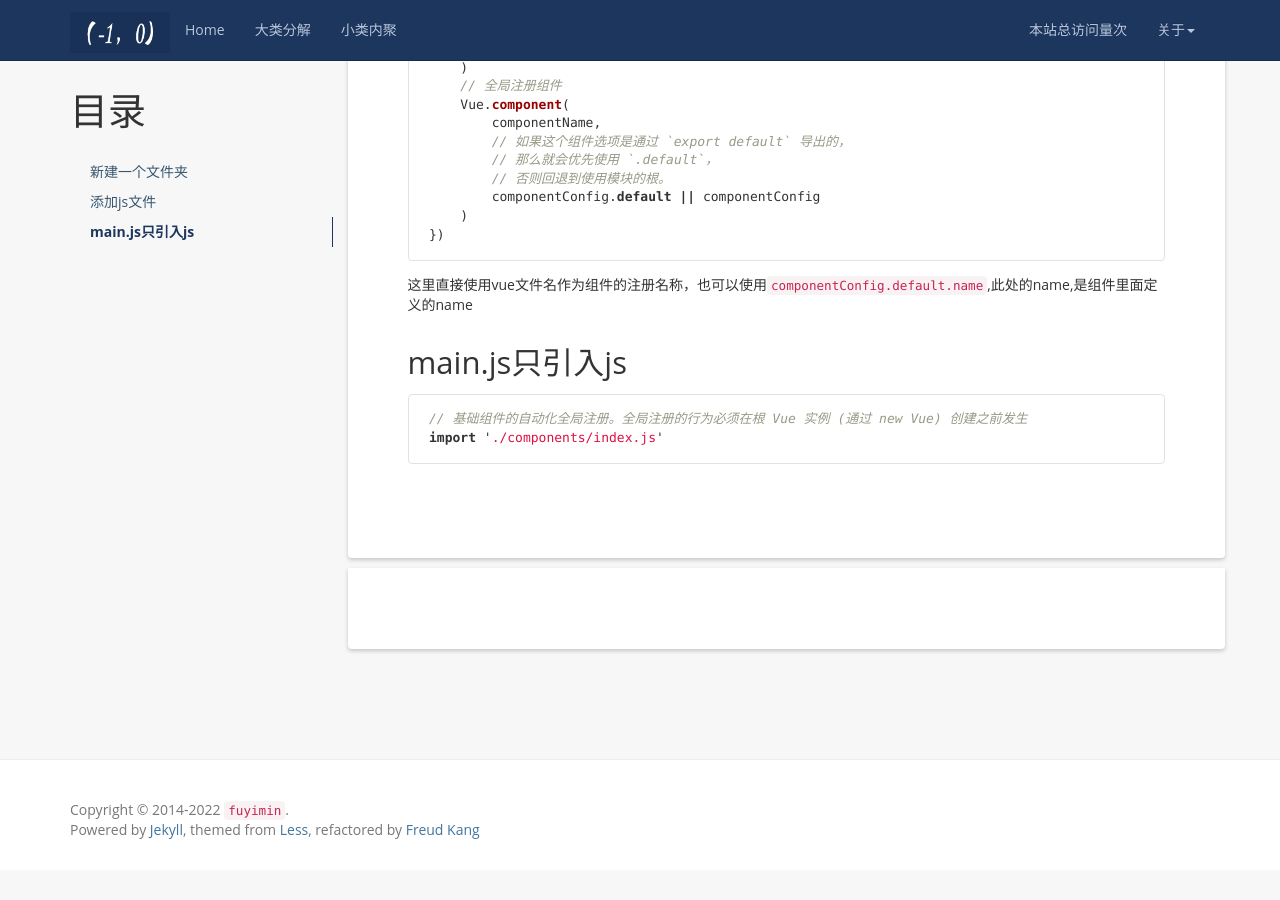
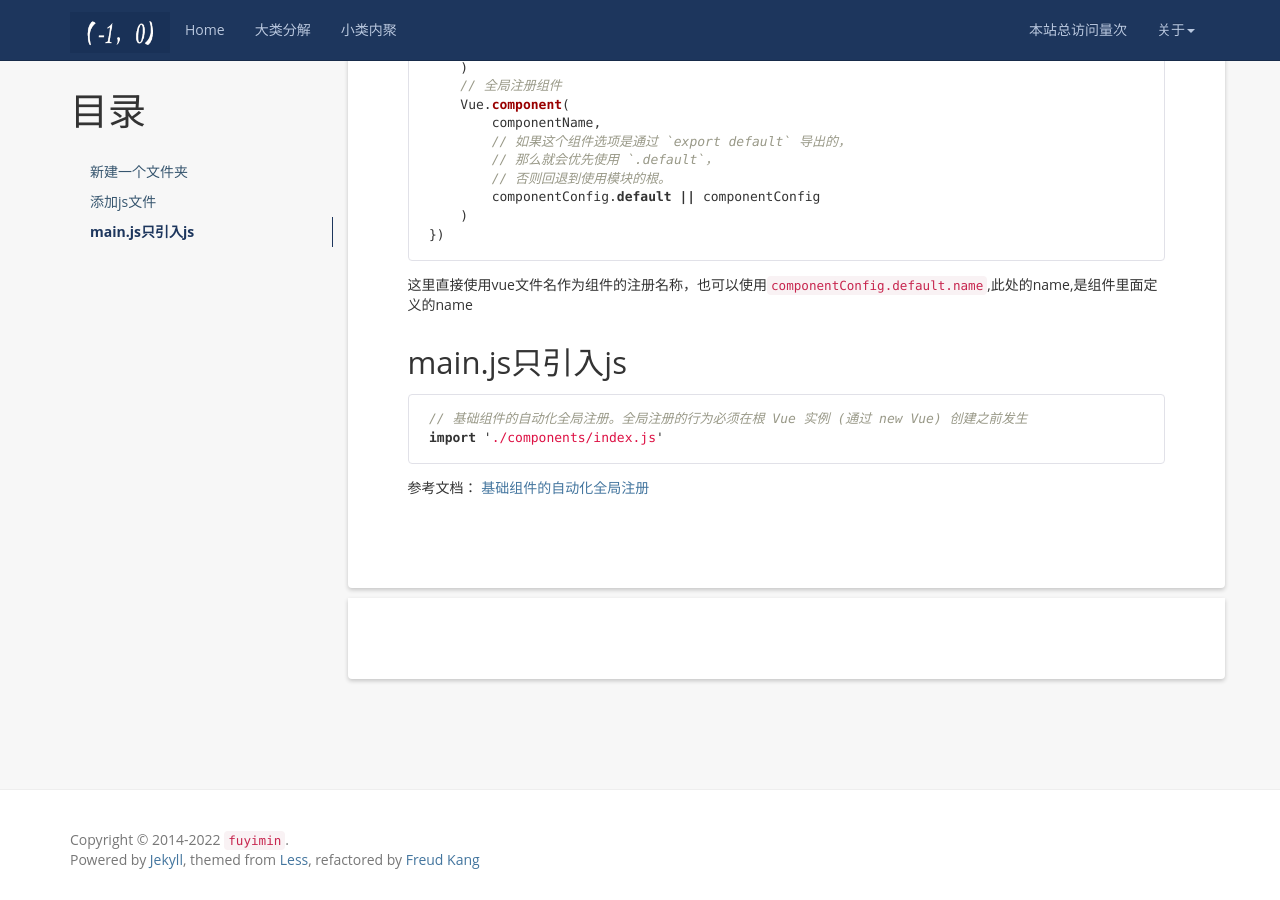
Before and after one commit to aimiy/aimiy.github.io, a Jekyll site: the page built from _posts/notes/vue/2021-10-08-vue自动化全局注册组件.md, in a window 1280 px wide and 900 px high, scrolled down 1125 px. Built offline with Jekyll 4.4.1, drawn with Linux system fonts in a browser that asks for light colours; nearby versions of some CDN libraries; a script that is not in the unit is left out; comment, search, counter and statistics services are not loaded; a file with an impossible date is left out; before the commit the page ends 1995 px from its top, so only the background shows below that.

Commit message:
添加参考文档

````diff
--- a/_posts/notes/vue/2021-10-08-vue自动化全局注册组件.md
+++ b/_posts/notes/vue/2021-10-08-vue自动化全局注册组件.md
@@ -64,3 +64,6 @@ requireComponent.keys().forEach(fileName => {
 // 基础组件的自动化全局注册。全局注册的行为必须在根 Vue 实例 (通过 new Vue) 创建之前发生
 import './components/index.js'
 ```
+
+参考文档：
+[基础组件的自动化全局注册](https://cn.vuejs.org/v2/guide/components-registration.html#%E5%9F%BA%E7%A1%80%E7%BB%84%E4%BB%B6%E7%9A%84%E8%87%AA%E5%8A%A8%E5%8C%96%E5%85%A8%E5%B1%80%E6%B3%A8%E5%86%8C)
````
